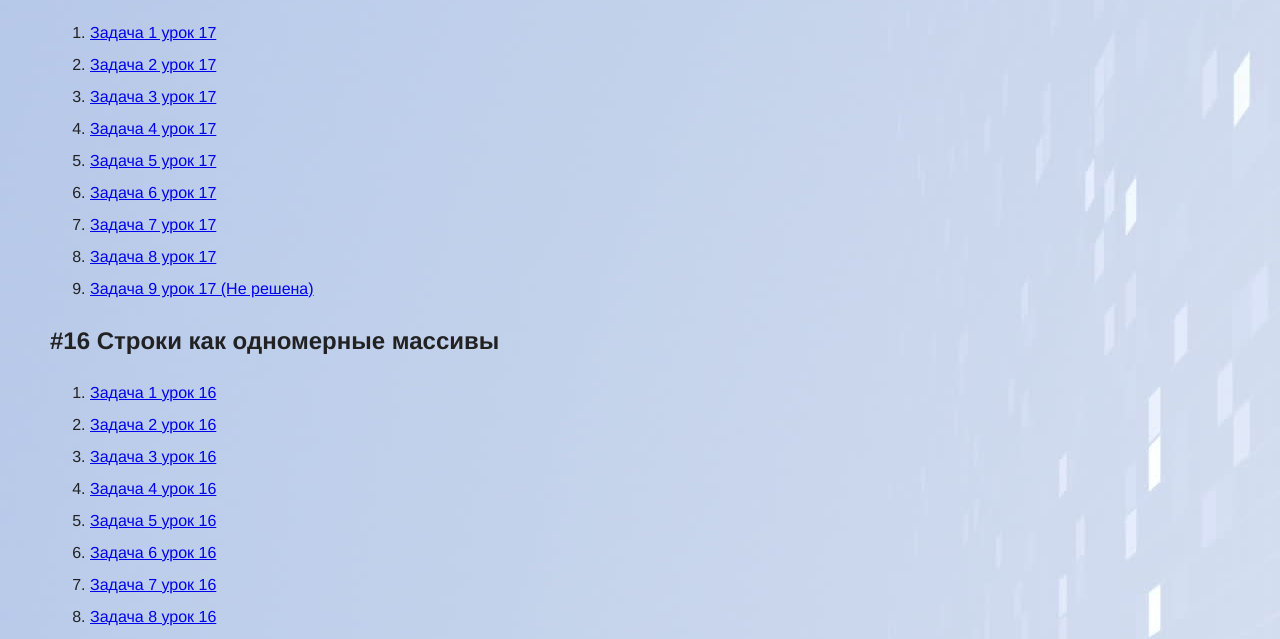
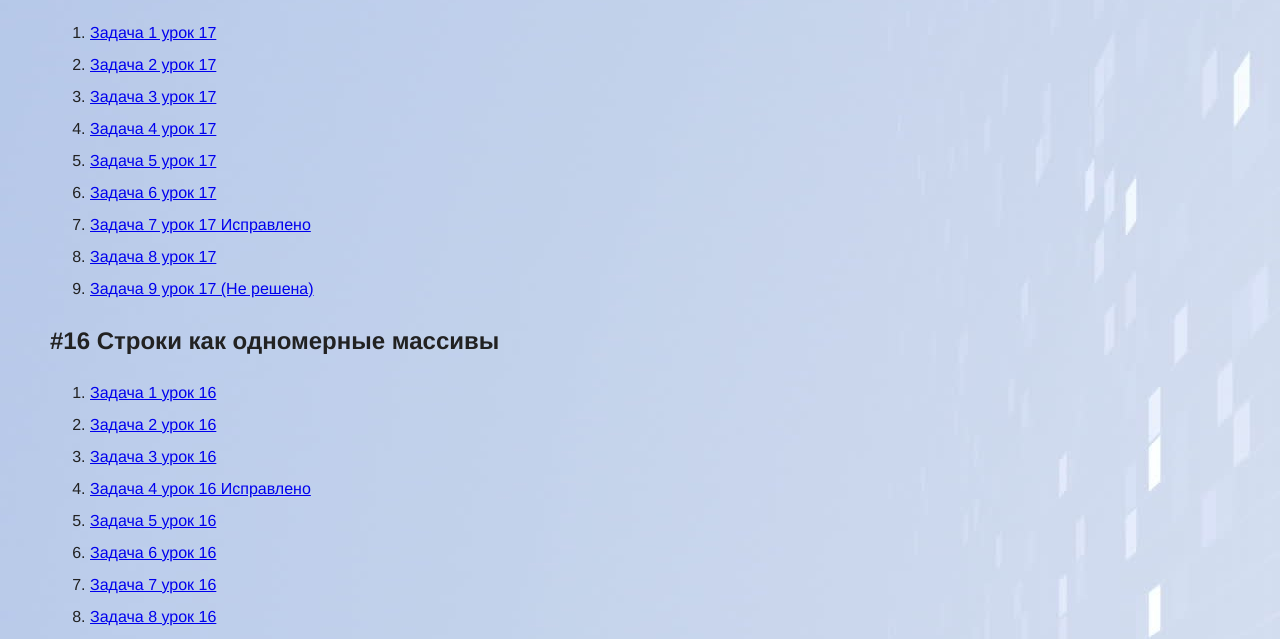
Before and after one commit to boris86msk/Pascal, a plain HTML site: page index.html in a window 1280 px wide. Shown: the part 173-812 px from the top of the page. Drawn offline with Linux system fonts and the light colour scheme.

Commit message:
Update index.html

```diff
--- a/index.html
+++ b/index.html
@@ -21,7 +21,7 @@
          <li><a href="http://fkn.ktu10.com/?q=node/13280">Задача 4 урок 17</a></li>
          <li><a href="http://fkn.ktu10.com/?q=node/13283">Задача 5 урок 17</a></li>
          <li><a href="http://fkn.ktu10.com/?q=node/13284">Задача 6 урок 17</a></li>
-         <li><a href="http://fkn.ktu10.com/?q=node/13290">Задача 7 урок 17</a></li>
+         <li><a href="http://fkn.ktu10.com/?q=node/13290">Задача 7 урок 17 Исправлено</a></li>
          <li><a href="http://fkn.ktu10.com/?q=node/13311">Задача 8 урок 17</a></li>
          <li><a href="http://fkn.ktu10.com/?q=node/13333">Задача 9 урок 17 (Не решена)</a></li>
        </ol></div>
@@ -30,7 +30,7 @@
          <li><a href="http://fkn.ktu10.com/?q=node/13233">Задача 1 урок 16</a></li>
          <li><a href="http://fkn.ktu10.com/?q=node/13234">Задача 2 урок 16</a></li>
          <li><a href="http://fkn.ktu10.com/?q=node/13235">Задача 3 урок 16</a></li>
-         <li><a href="http://fkn.ktu10.com/?q=node/13236">Задача 4 урок 16</a></li>
+         <li><a href="http://fkn.ktu10.com/?q=node/13236">Задача 4 урок 16 Исправлено</a></li>
          <li><a href="http://fkn.ktu10.com/?q=node/13237">Задача 5 урок 16</a></li>
          <li><a href="http://fkn.ktu10.com/?q=node/13238">Задача 6 урок 16</a></li>
          <li><a href="http://fkn.ktu10.com/?q=node/13273">Задача 7 урок 16</a></li>
```
